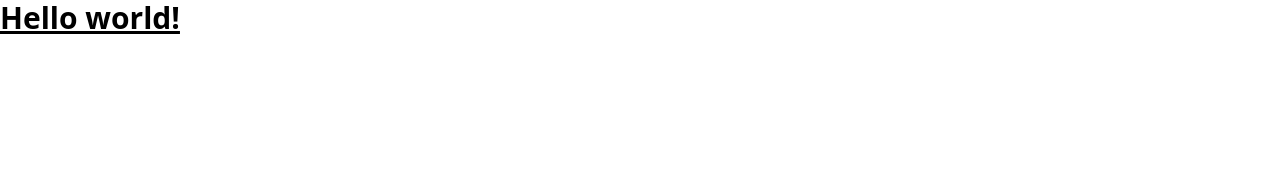
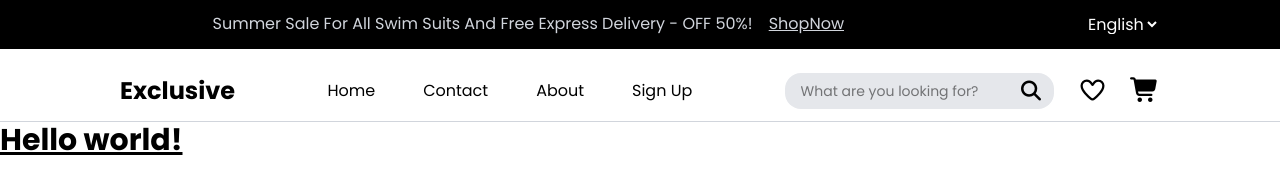
Before and after one commit to mohamedmajzoub/ecommerce-html5-tailwind-javascript, a website: page src/index.html in a window 1280 px wide. Drawn offline with nearby package versions, Linux system fonts and the light colour scheme; files that its build step writes are made by us from their sources.

Commit message:
create header massege and navbar

```diff
--- a/src/index.html
+++ b/src/index.html
@@ -5,10 +5,47 @@
   <meta charset="UTF-8">
   <meta name="viewport" content="width=device-width, initial-scale=1.0">
   <title>Ecommerce store</title>
+  <link rel="stylesheet" href="https://cdnjs.cloudflare.com/ajax/libs/font-awesome/7.0.1/css/all.min.css"
+    integrity="sha512-2SwdPD6INVrV/lHTZbO2nodKhrnDdJK9/kg2XD1r9uGqPo1cUbujc+IYdlYdEErWNu69gVcYgdxlmVmzTWnetw=="
+    crossorigin="anonymous" referrerpolicy="no-referrer" />
   <link href="./dist/main.css" rel="stylesheet">
 </head>
 
 <body>
+  <section class="flex justify-end bg-black px-5 py-1.5 lg:py-3 lg:pe-30 text-white">
+    <div class="flex justify-end gap-8 md:gap-40 lg:gap-60">
+      <h2 class="text-gray-300 lg:text-base">Summer Sale For All Swim Suits And Free Express Delivery
+        -
+        OFF 50%!
+        <a class="ms-3 underline" href="#">ShopNow</a>
+      </h2>
+      <select name="language" id="">
+        <option value="EN">English</option>
+      </select>
+    </div>
+  </section>
+
+  <section class="flex justify-between items-center px-30 pt-6 pb-3 border-gray-300 border-b">
+
+    <h1 class="font-bold text-2xl"><a href="#">Exclusive</a></h1>
+    <nav class="flex gap-12">
+      <a href="#">Home</a>
+      <a href="#">Contact</a>
+      <a href="#">About</a>
+      <a href="#">Sign Up</a>
+    </nav>
+    <div class="flex items-center space-x-6">
+      <form class="flex items-center bg-gray-200 rounded-2xl" action="#">
+        <input class="py-2 ps-4 pe-1.5 w-59 text-sm" type="search" placeholder="What are you looking for?">
+        <button type="button" class="right-1.5 relative p-1 text-xl" type="submit"><i
+            class="fa-solid fa-magnifying-glass"></i></button>
+      </form>
+      <div class="space-x-4 text-2xl">
+        <button type="button"><i class="fa-regular fa-heart"></i></button>
+        <button type="button"><i class="fa-solid fa-cart-shopping"></i></button>
+      </div>
+    </div>
+  </section>
   <h1 class="font-bold text-3xl underline">
     Hello world!
   </h1>
--- a/src/style.css
+++ b/src/style.css
@@ -1 +1,7 @@
+@import url('https://fonts.googleapis.com/css2?family=Fira+Sans:ital,wght@0,100;0,200;0,300;0,400;0,500;0,600;0,700;0,800;0,900;1,100;1,200;1,300;1,400;1,500;1,600;1,700;1,800;1,900&family=Montserrat:ital,wght@0,100..900;1,100..900&family=Poppins:ital,wght@0,100;0,200;0,300;0,400;0,500;0,600;0,700;0,800;0,900;1,100;1,200;1,300;1,400;1,500;1,600;1,700;1,800;1,900&family=Roboto+Condensed:ital,wght@0,100..900;1,100..900&family=Roboto:ital,wdth,wght@0,75,500;1,75,500&display=swap');
 @import "tailwindcss";
+
+body {
+  font-family: "Poppins", sans-serif;
+  font-style: normal;
+}
```
Also changed, not shown: README.md (added), dist/main.css.
